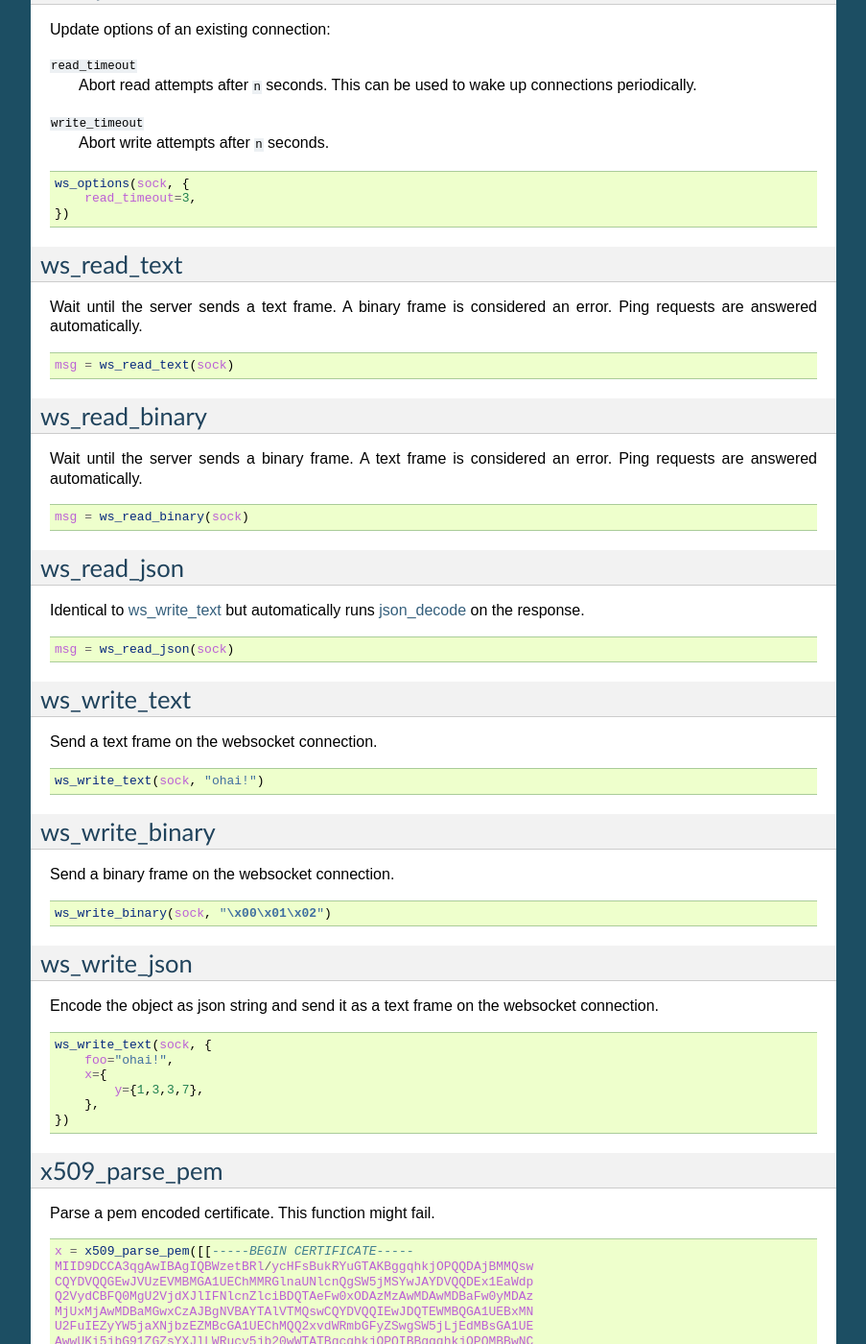
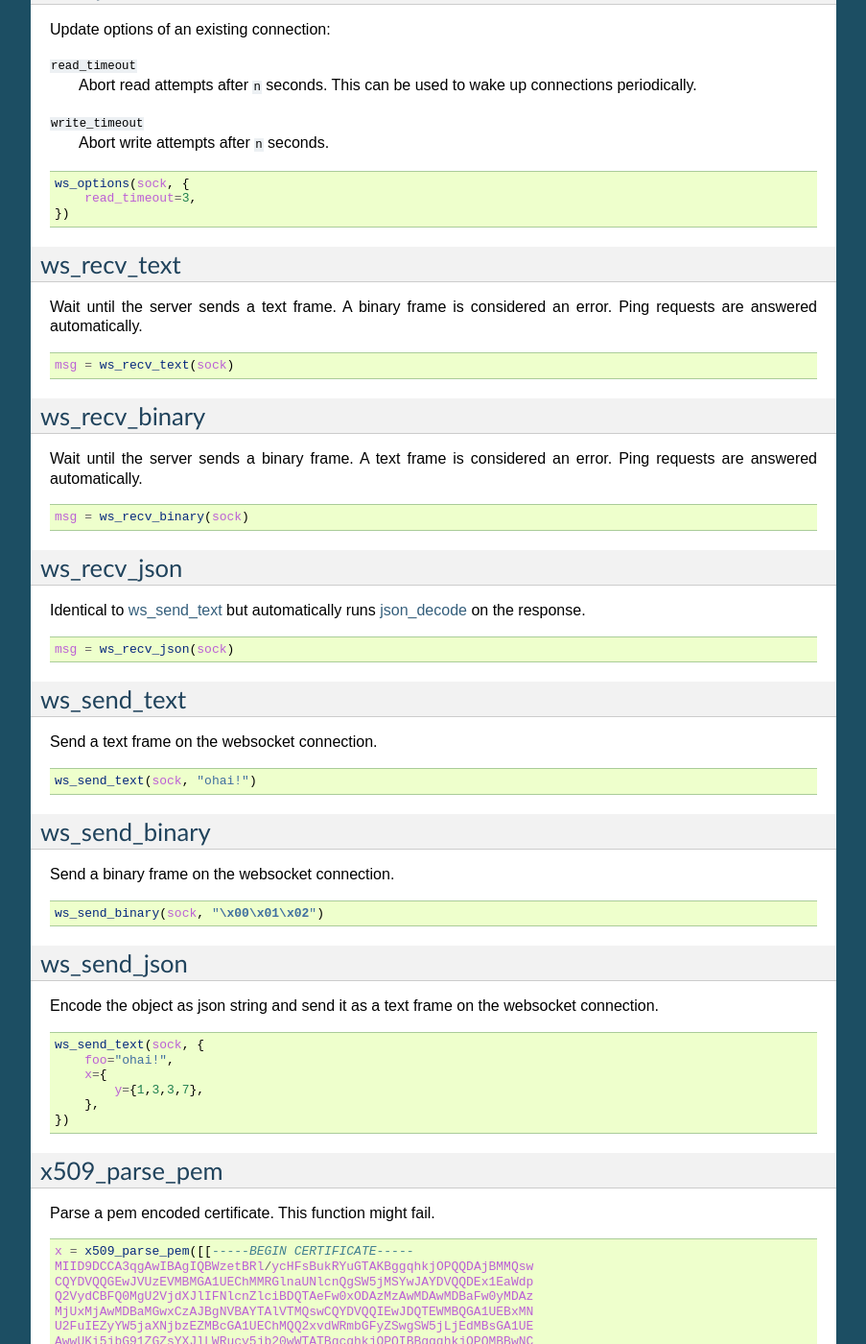
Before and after one commit to kpcyrd/sn0int, a Sphinx documentation site: the page built from docs/reference.rst, in a window 1280 px wide and 1400 px high, scrolled down 18924 px. Shown: the whole window at 96% size, without its empty margins (198-1101 px from the left). Built offline with Sphinx 7.4.7, drawn with Linux system fonts in a browser that asks for light colours; some of the changed text lies outside the part shown.

Commit message:
Rename ws_{read,write}_* to ws_{recv,send}_*

```diff
--- a/docs/reference.rst
+++ b/docs/reference.rst
@@ -1207,7 +1207,7 @@ Update options of an existing connection:
         read_timeout=3,
     })
 
-ws_read_text
+ws_recv_text
 ------------
 
 Wait until the server sends a text frame. A binary frame is considered an
@@ -1215,9 +1215,9 @@ error. Ping requests are answered automatically.
 
 .. code-block:: lua
 
-    msg = ws_read_text(sock)
+    msg = ws_recv_text(sock)
 
-ws_read_binary
+ws_recv_binary
 --------------
 
 Wait until the server sends a binary frame. A text frame is considered an
@@ -1225,45 +1225,45 @@ error. Ping requests are answered automatically.
 
 .. code-block:: lua
 
-    msg = ws_read_binary(sock)
+    msg = ws_recv_binary(sock)
 
-ws_read_json
+ws_recv_json
 ------------
 
-Identical to ws_write_text_ but automatically runs json_decode_ on the
+Identical to ws_send_text_ but automatically runs json_decode_ on the
 response.
 
 .. code-block:: lua
 
-    msg = ws_read_json(sock)
+    msg = ws_recv_json(sock)
 
-ws_write_text
--------------
+ws_send_text
+------------
 
 Send a text frame on the websocket connection.
 
 .. code-block:: lua
 
-    ws_write_text(sock, "ohai!")
+    ws_send_text(sock, "ohai!")
 
-ws_write_binary
----------------
+ws_send_binary
+--------------
 
 Send a binary frame on the websocket connection.
 
 .. code-block:: lua
 
-    ws_write_binary(sock, "\x00\x01\x02")
+    ws_send_binary(sock, "\x00\x01\x02")
 
-ws_write_json
--------------
+ws_send_json
+------------
 
 Encode the object as json string and send it as a text frame on the websocket
 connection.
 
 .. code-block:: lua
 
-    ws_write_text(sock, {
+    ws_send_text(sock, {
         foo="ohai!",
         x={
             y={1,3,3,7},
```
Also changed, not shown: README.md (+6 -6 lines), 5 other files.
